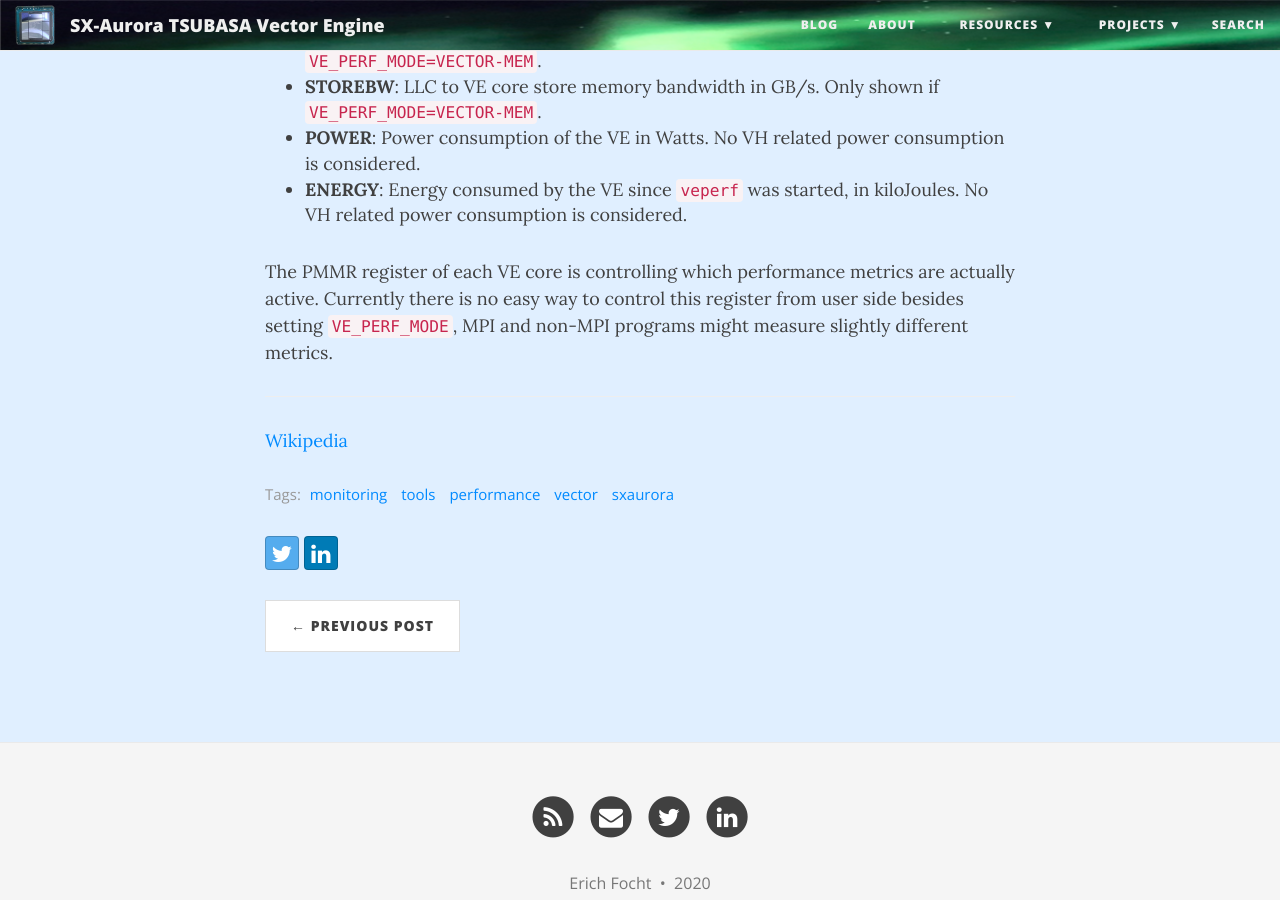
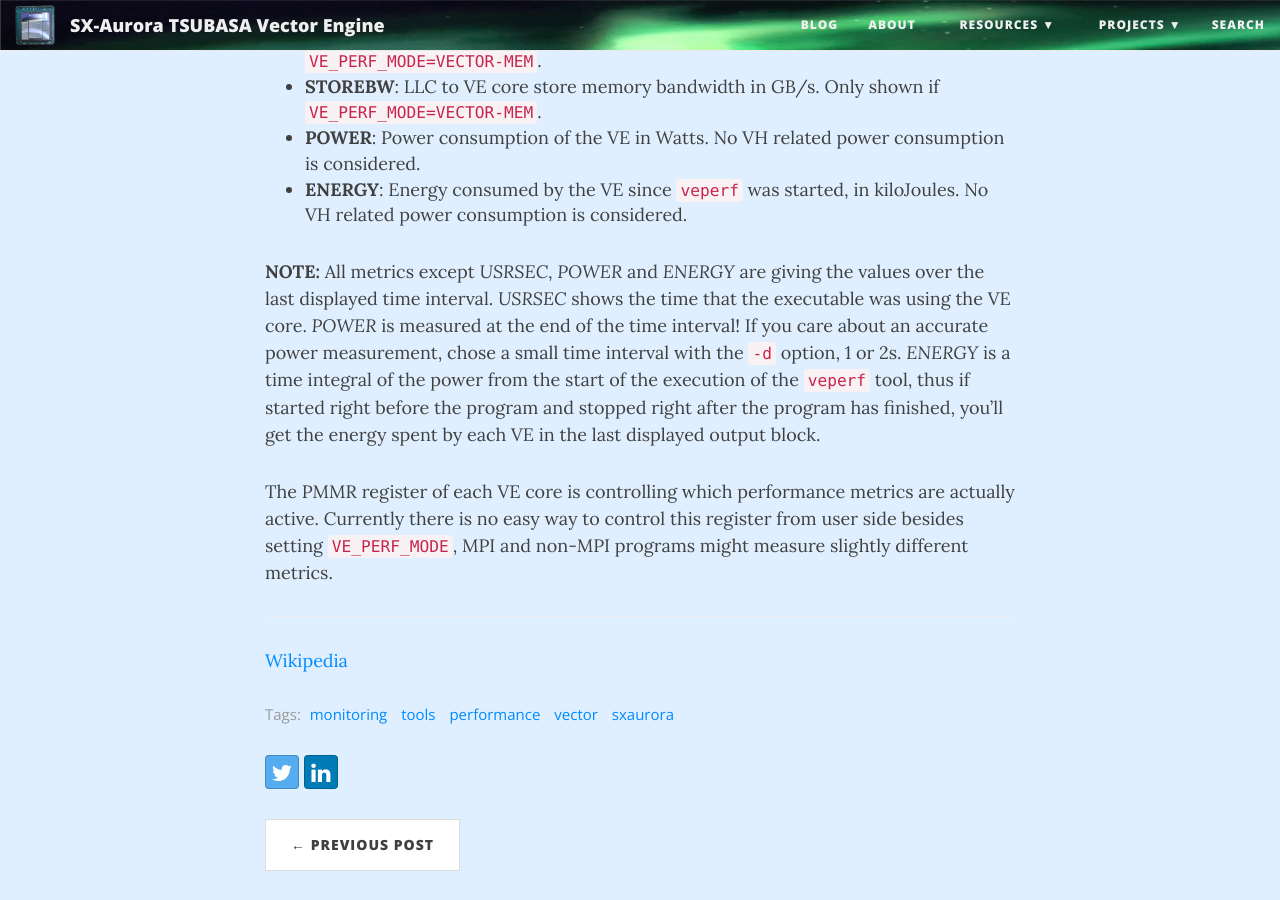
Before and after one commit to SX-Aurora/SX-Aurora.github.io, a Jekyll site: the page built from _posts/2020-07-19-veperf-bw-power.md, in a window 1280 px wide and 900 px high, scrolled down 4541 px. Built offline with Jekyll 4.4.1, drawn with Linux system fonts in a browser that asks for light colours; nearby versions of some CDN libraries; comment, search, counter and statistics services are not loaded.

Commit message:
Explaining metrics validity, somewhat.

```diff
--- a/_posts/2020-07-19-veperf-bw-power.md
+++ b/_posts/2020-07-19-veperf-bw-power.md
@@ -181,6 +181,12 @@ SUM VE1: MOPS=469522   MFLOPS=402411   LOADBW=279.014GB/s STOREBW=196.318GB/s PO
 * **POWER**:       Power consumption of the VE in Watts. No VH related power consumption is considered.
 * **ENERGY**:      Energy consumed by the VE since `veperf` was started, in kiloJoules. No VH related power consumption is considered.
 
+**NOTE:** All metrics except *USRSEC*, *POWER* and *ENERGY* are giving the values over the last displayed time interval.
+*USRSEC* shows the time that the executable was using the VE core. *POWER* is measured at the end of the time interval!
+If you care about an accurate power measurement, chose a small time interval with the `-d` option, 1 or 2s. *ENERGY* is
+a time integral of the power from the start of the execution of the `veperf` tool, thus if started right before the program and stopped
+right after the program has finished, you'll get the energy spent by each VE in the last displayed output block.
+
 The PMMR register of each VE core is controlling which performance
 metrics are actually active. Currently there is no easy way to control
 this register from user side besides setting `VE_PERF_MODE`, MPI and
```
